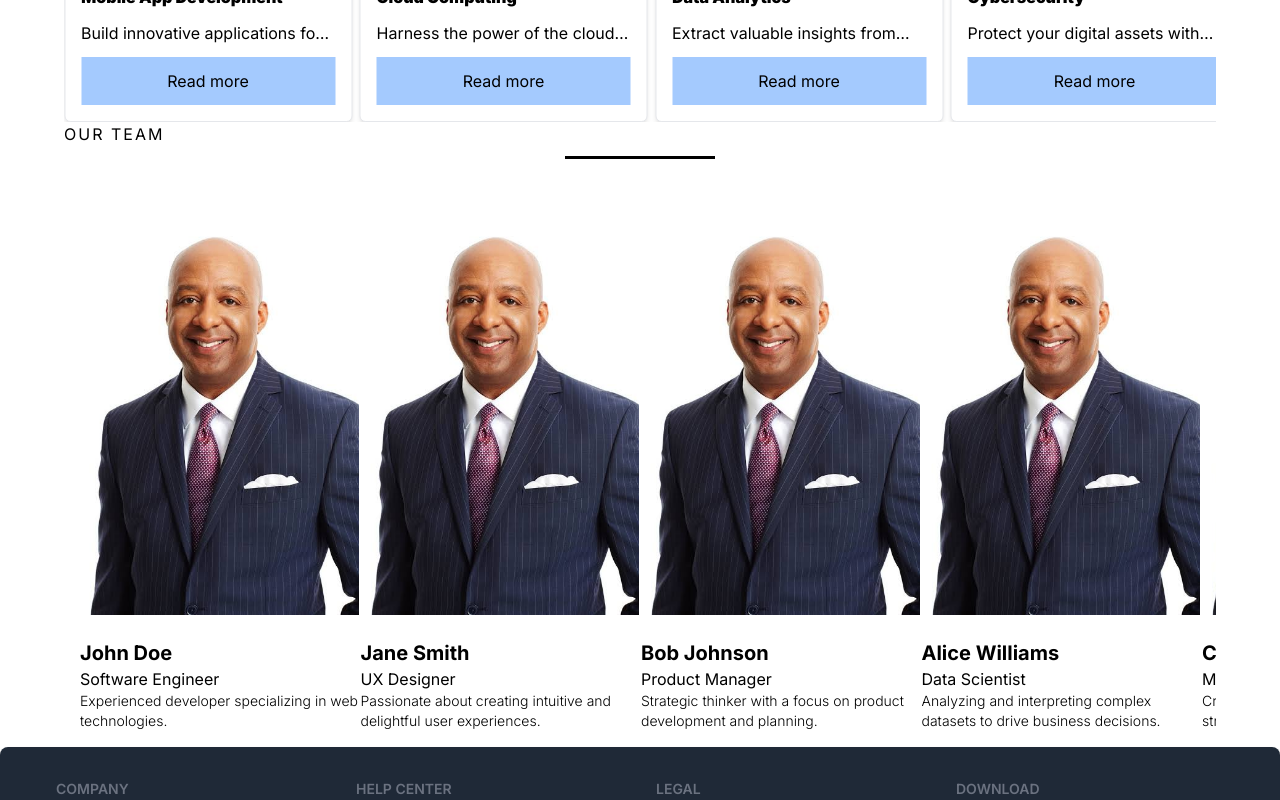
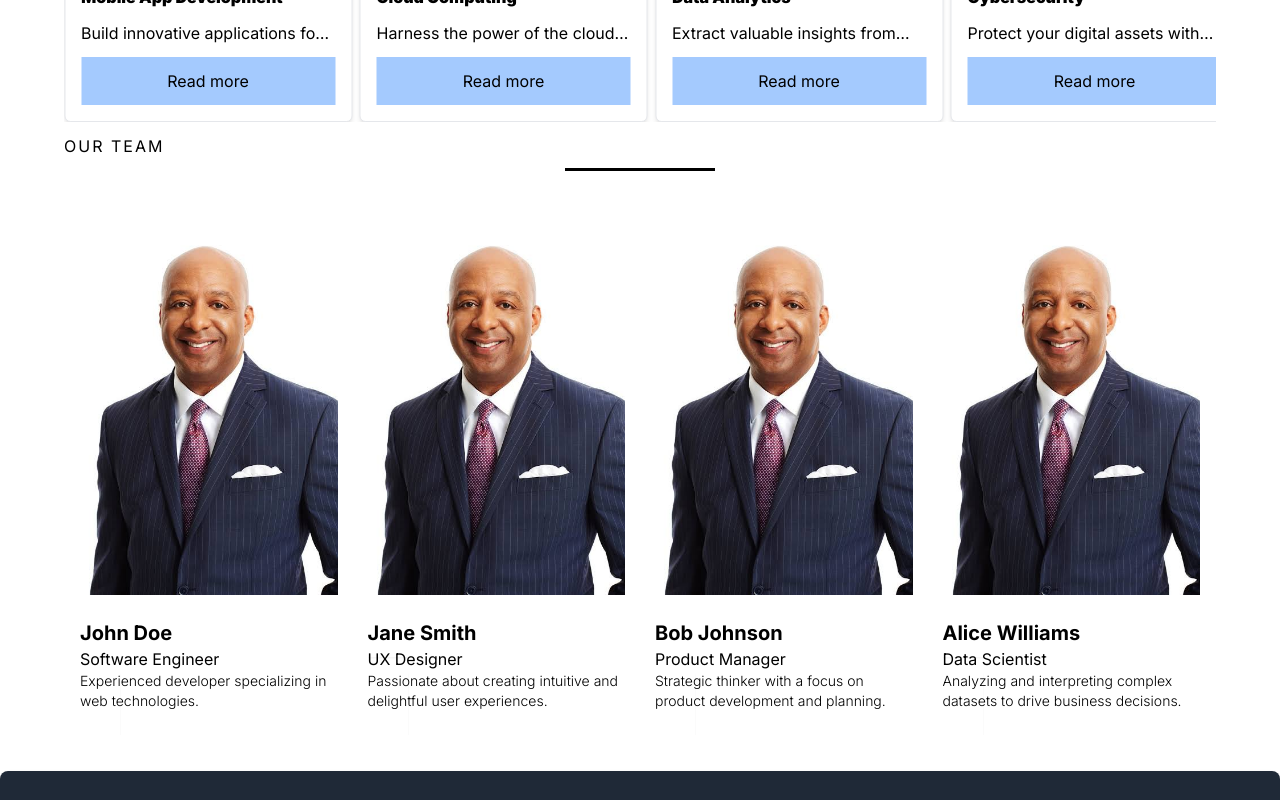
Before and after one commit to vicxtunespro/Vtec, a Next.js app: page / in a window 1280 px wide. Shown: the part 1540-2340 px from the top of the page. Built offline with nearby package versions, Linux system fonts and the light colour scheme.

Commit message:
Team section editing

```diff
--- a/app/components/team.jsx
+++ b/app/components/team.jsx
@@ -11,7 +11,7 @@ import TeamMember from './teamCard';
 
 function Team(){
     return(
-        <div className='team'>
+        <div className='team mt-3'>
             <h1 className='heading'>OUR TEAM</h1>
             <Swiper watchSlidesProgress={true}
             breakpoints={{
@@ -29,7 +29,7 @@ function Team(){
                 },
               }}
             slidesPerView={3}
-            spaceBetween={2}
+            spaceBetween={30}
             className="mySwiper team-group">
                 {
                     teamMembers.map((member)=>(
--- a/app/components/teamCard.jsx
+++ b/app/components/teamCard.jsx
@@ -12,7 +12,7 @@ function TeamMember({name, title, description, image}) {
             <FaWhatsapp />
             </span>
         </span>
-        <span className='pl-32'>
+        <span className='p-10 shadow-sm'>
             <p className="team-member-name text-xl font-bold">{name}</p>
             <p className="team-title">{title}</p>
             <p className='team-title-description text-sm font-light'>{description}</p>
```
